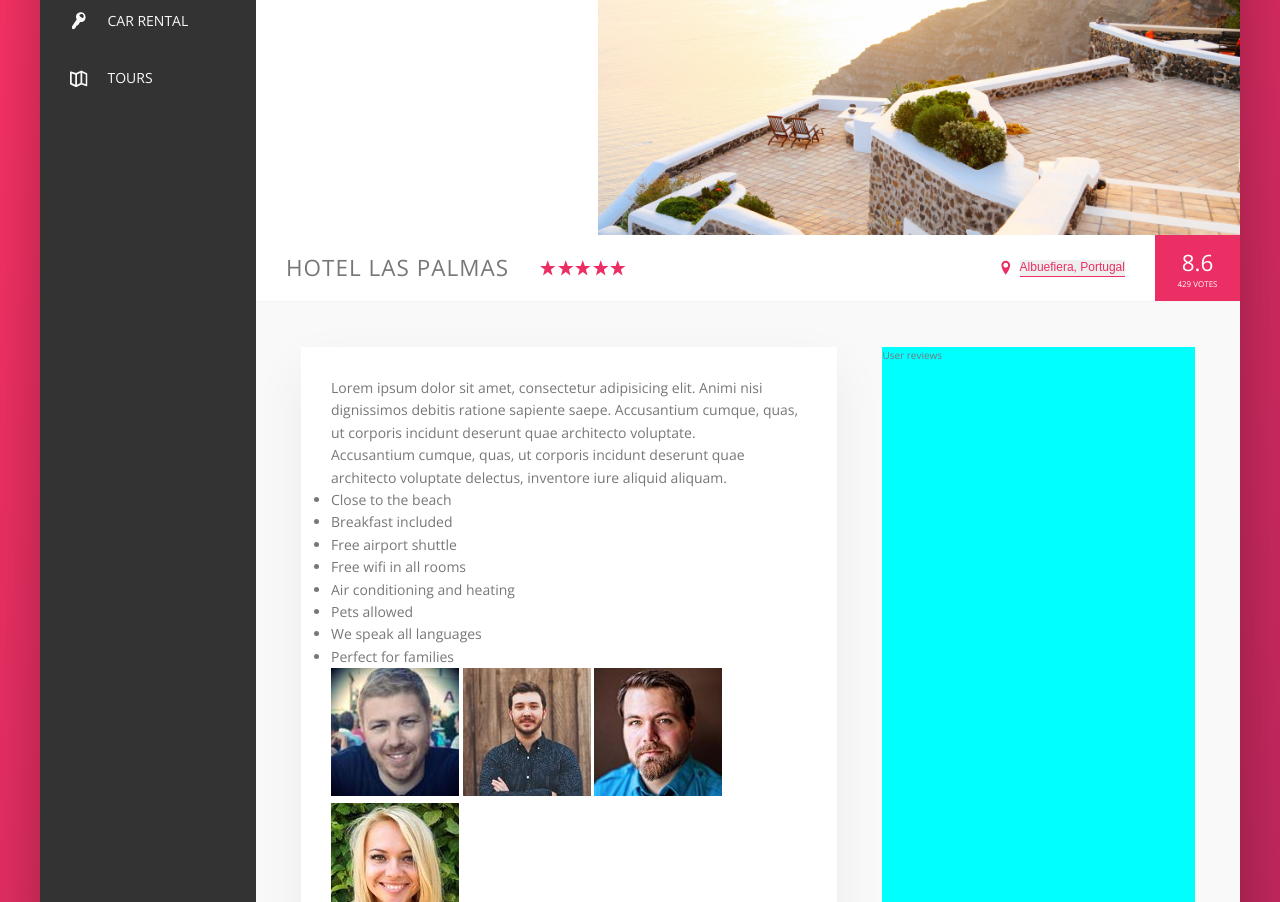
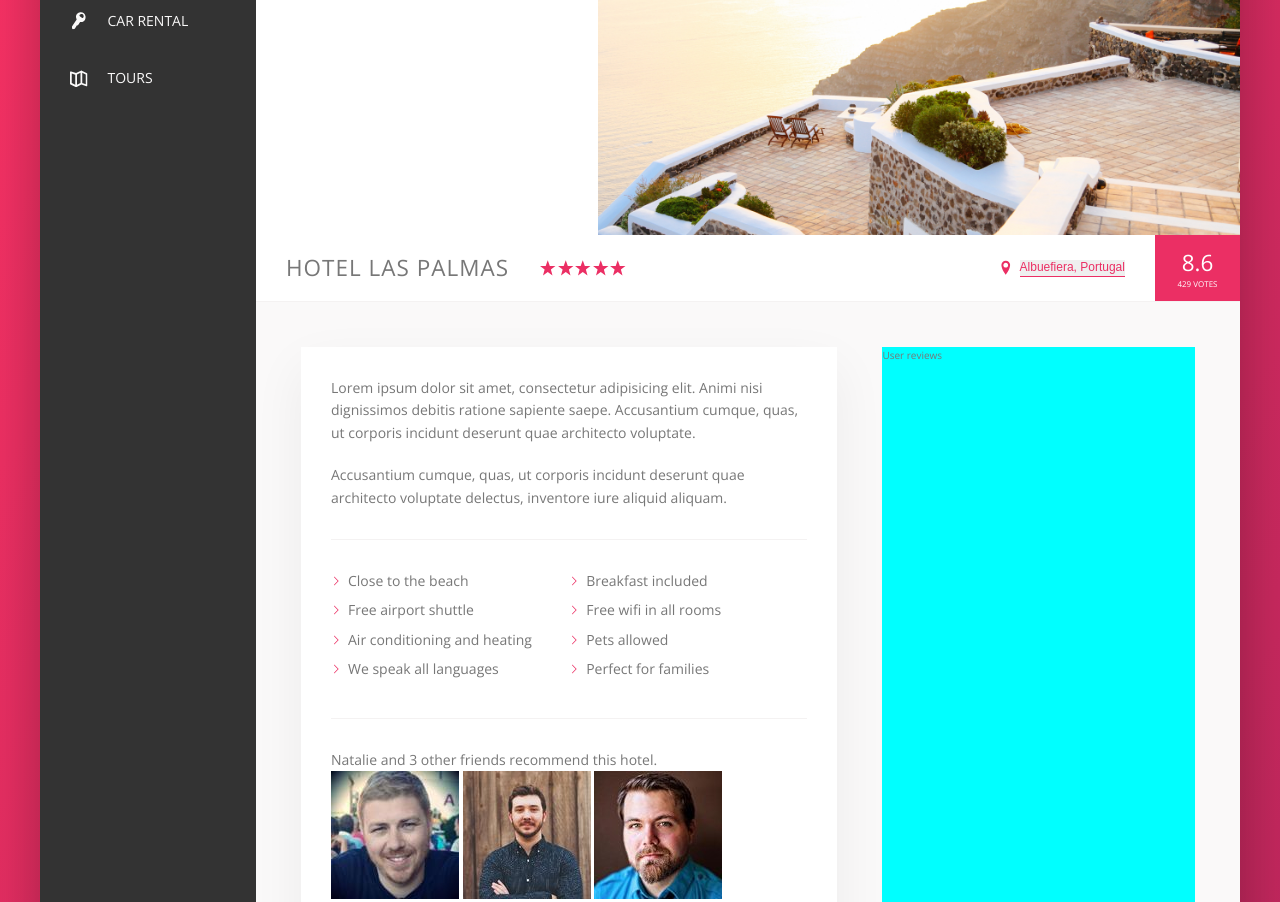
Before and after one commit to RatkoG/trillo, a website: page index.html in a window 1280 px wide. Shown: the part 300-1202 px from the top of the page. Drawn offline with nearby package versions, Linux system fonts and the light colour scheme.

Commit message:
Using MASK property

```diff
--- a/index.html
+++ b/index.html
@@ -151,7 +151,7 @@
             </ul>
             <div class="recommend">
               <p class="recommend__count">
-
+                Natalie and 3 other friends recommend this hotel.
               </p>
               <div class="recommend__friends">
                 <img src="img/user-3.jpg" alt="Friend 1" class="recommend_photos">
--- a/sass/_components.scss
+++ b/sass/_components.scss
@@ -296,3 +296,51 @@
     box-shadow: none;
   }
 }
+
+// PARAGRAPH
+.paragraph:not(:last-of-type) {
+  margin-bottom: 2rem;
+}
+
+// LIST
+.list {
+  list-style: none;
+  padding: 3rem 0;
+  margin: 3rem 0;
+  border-top: var(--line);
+  border-bottom: var(--line);
+  display: flex;
+  flex-wrap: wrap;
+
+  &__item {
+    flex: 0 0 50%;
+    margin-bottom: .7rem;
+  }
+
+  &__item::before {
+    content: '';
+    display: inline-block;
+    height: 1rem;
+    width: 1rem;
+    margin-right: .7rem;
+    // Older browsers
+    // background-image: url(../img/chevron-thin-right.svg);
+    // background-size: cover;
+
+    // New browsers - masks
+    background-color: var(--color-primary);
+    -webkit-mask-image: url(../img/chevron-thin-right.svg);
+    -webkit-mask-size: cover;
+
+  }
+}
+
+
+
+
+
+
+
+
+
+// RECOMMEND
```
Also changed, not shown: css/style.css.
